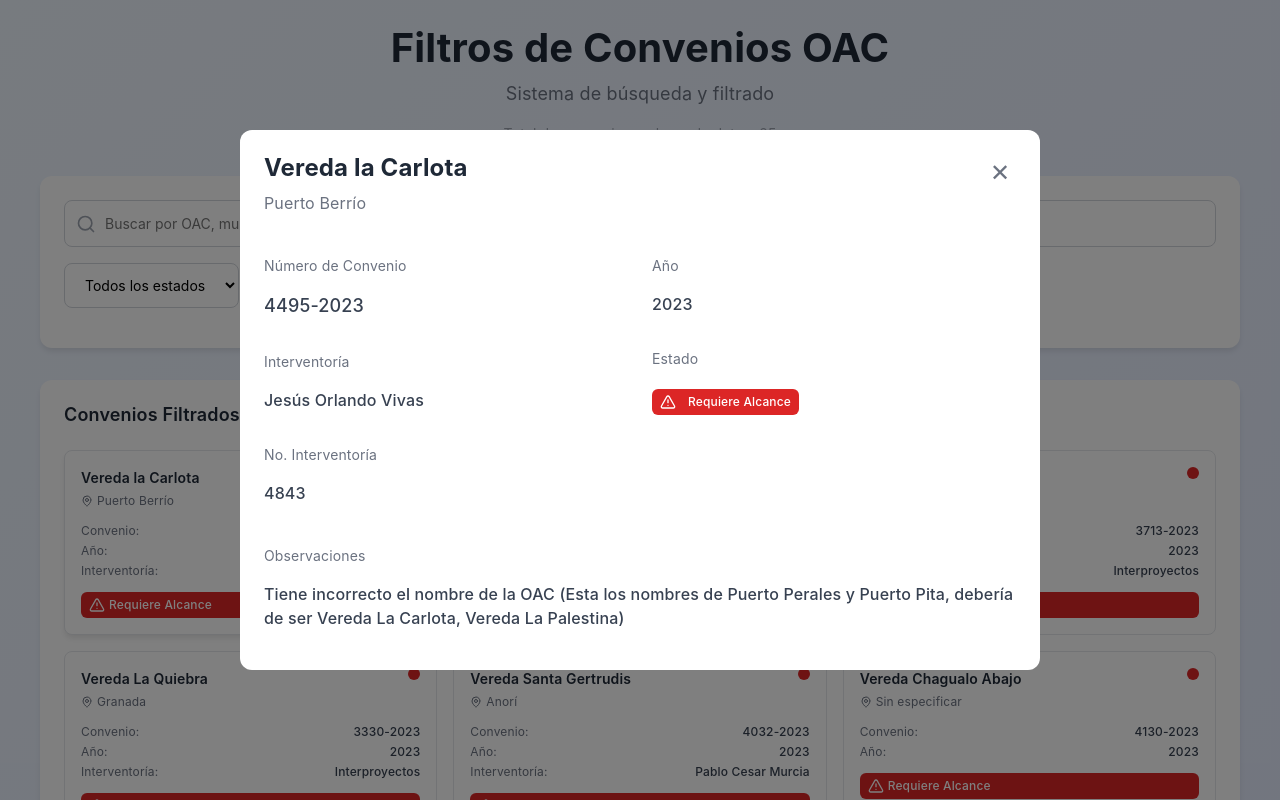
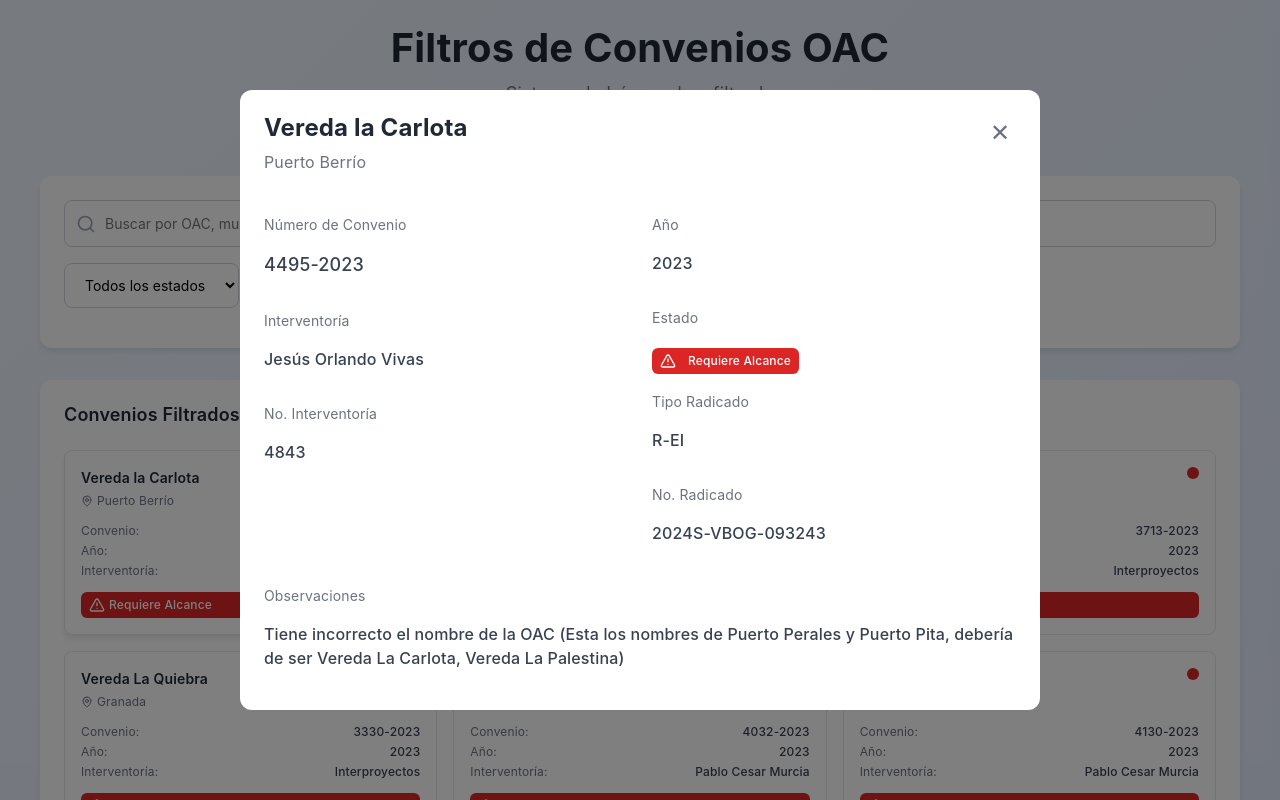
Before and after one commit to shalo10967/dragonBall, a React (Create React App) app: page / in a window 1280 px wide. Both pictures are taken after a click on the element 250 px from the left and 542 px from the top of the page. Shown: the top 800 px of the page. Built offline with nearby package versions, Linux system fonts and the light colour scheme.

Commit message:
Update ConveniosAnalysis.tsx

```diff
--- a/src/screens/ConveniosAnalysis/ConveniosAnalysis.tsx
+++ b/src/screens/ConveniosAnalysis/ConveniosAnalysis.tsx
@@ -18,6 +18,7 @@ interface Convenio {
   interventoria: string;
   numeroInterventoria: string;
   radicado: string;
+  tipoRadicado: string;
   observaciones: string;
   status:
     | "requiere_alcance"
@@ -51,6 +52,7 @@ export const ConveniosAnalysis: React.FC = () => {
       interventoria: "Jesús Orlando Vivas",
       numeroInterventoria: "4843",
       radicado: "2024S-VBOG-093243",
+      tipoRadicado: "R-EI",
       observaciones:
         "Tiene incorrecto el nombre de la OAC (Esta los nombres de Puerto Perales y Puerto Pita, debería de ser Vereda La Carlota, Vereda La Palestina)",
       status: "requiere_alcance",
@@ -64,6 +66,7 @@ export const ConveniosAnalysis: React.FC = () => {
       interventoria: "Jesús Orlando Vivas",
       numeroInterventoria: "4843",
       radicado: "2024S-VBOG-093243",
+      tipoRadicado: "R-EI",
       observaciones:
         "Tiene incorrecto el nombre de la OAC (Esta los nombres de Puerto Perales y Puerto Pita, debería de ser Vereda La Carlota, Vereda La Palestina)",
       status: "requiere_alcance",
@@ -76,7 +79,8 @@ export const ConveniosAnalysis: React.FC = () => {
       convenio: "3713-2023",
       interventoria: "Interproyectos",
       numeroInterventoria: "5023",
-      radicado: "R-EI: 2024S-VBOG-063349 R-EC: 2024S-VBOG-088068",
+      radicado: "R-EI: 2024S-VBOG-063349 \nR-EC: 2024S-VBOG-088068",
+      tipoRadicado: "R-EI y R-EC",
       observaciones:
         'R- EI: Tiene malo el nombre del municipio, dice CAICEDO y es EL BAGRE. \n R- EC: NO REQUIERE ALCANCE, PERO EN EL OFICIO INDICAN "Que, una vez revisado el informe de cierre social, comprendido por el balance de estado social de proyecto, formato MASPS-MN1-IN-3-FR-2, PIS V2, así como por sus formatos concomitantes, entrega de OPC " Y ALLI NO SE HIZO OPC',
       status: "requiere_alcance",
@@ -90,6 +94,7 @@ export const ConveniosAnalysis: React.FC = () => {
       interventoria: "Interproyectos",
       numeroInterventoria: "5039",
       radicado: "2024S-VBOG-063284",
+      tipoRadicado: "R-EI",
       observaciones: "En el párrafo 4 menciona otro número de convenio",
       status: "requiere_alcance",
       year: 2023,
@@ -102,6 +107,7 @@ export const ConveniosAnalysis: React.FC = () => {
       interventoria: "Pablo Cesar Murcia",
       numeroInterventoria: "4506",
       radicado: "2024S-VBOG-099732",
+      tipoRadicado: "R-EI y R-EC",
       observaciones:
         "REQUIERE ALCANCE (1. El objeto del convenio es incorrecto, menciona otras OAC. \n2. En el párrafo 4 en donde dan CNO mencionan otros números de convenios)",
       status: "requiere_alcance",
@@ -110,11 +116,12 @@ export const ConveniosAnalysis: React.FC = () => {
     {
       id: 6,
       oac: "Vereda Chagualo Abajo",
-      municipio: "Sin especificar",
+      municipio: "Anorí",
       convenio: "4130-2023",
-      interventoria: "",
-      numeroInterventoria: "",
-      radicado: "",
+      interventoria: "Pablo Cesar Murcia",
+      numeroInterventoria: "4506",
+      radicado: "2024S-VBOG-099732",
+      tipoRadicado: "R-EI y R-EC",
       observaciones: "Información incompleta en el documento original",
       status: "requiere_alcance",
       year: 2023,
@@ -127,6 +134,7 @@ export const ConveniosAnalysis: React.FC = () => {
       interventoria: "Zaida Orjuela",
       numeroInterventoria: "4498",
       radicado: "2024S-VBOG-082014",
+      tipoRadicado: "R-EI y R-EC",
       observaciones:
         "REQUIERE ALCANCE (En el oficio no emiten CNO a la entrega de inicio, solo emiten CNO a la de cierre, y de cierre no anexan muchos soportes)",
       status: "requiere_alcance",
@@ -139,7 +147,8 @@ export const ConveniosAnalysis: React.FC = () => {
       convenio: "3553-2023",
       interventoria: "James Kamerer",
       numeroInterventoria: "5062",
-      radicado: "R-EI: 2024S-VBOG-044800 R-EC: 2024S-VBOG-089161",
+      radicado: "R-EI: 2024S-VBOG-044800 \nR-EC: 2024S-VBOG-089161",
+      tipoRadicado: "R-EI y R-EC",
       observaciones:
         'EI: PUEDE REQUERIR ALCANCE (Tiene malo el número del convenio en el siguiente párrafo: ". Formato MASPS-MN1-IN-3-FR-5 actualizado con las cotizaciones correspondientes V3 del convenio 3493 de 2023") \nEC: REQUIERE ALCANCE (Tiene mal el nombre de la OAC en el objeto del convenio)',
       status: "puede_requerir",
@@ -153,6 +162,7 @@ export const ConveniosAnalysis: React.FC = () => {
       interventoria: "James Alberto Kammerer",
       numeroInterventoria: "5062",
       radicado: "2024S-VBOG-032286",
+      tipoRadicado: "R-EI",
       observaciones:
         "REQUIERE ALCANCE (No mencionan el nombre de la OAC, numero de convenio y objeto del convenio)",
       status: "requiere_alcance",
@@ -166,6 +176,7 @@ export const ConveniosAnalysis: React.FC = () => {
       interventoria: "Construmar",
       numeroInterventoria: "4567",
       radicado: "2024S-VBOG-038049",
+      tipoRadicado: "R-EI",
       observaciones:
         "REQUIERE ALCANCE (ESTA MAL EL NUMERO DEL CONVENIO, tiene el 3329 y es el 3229-2023)",
       status: "requiere_alcance",
@@ -179,6 +190,7 @@ export const ConveniosAnalysis: React.FC = () => {
       interventoria: "Construmar",
       numeroInterventoria: "4567",
       radicado: "2024S-VBOG-038049",
+      tipoRadicado: "R-EI",
       observaciones:
         "REQUIERE ALCANCE (ESTA MAL EL NUMERO DEL CONVENIO, tiene el 346 y es el 3346-2023)",
       status: "requiere_alcance",
@@ -192,6 +204,7 @@ export const ConveniosAnalysis: React.FC = () => {
       interventoria: "Constructores H&G 4370",
       numeroInterventoria: "4370",
       radicado: "2024S-VBOG-079763",
+      tipoRadicado: "R-EC",
       observaciones:
         "REQUIERE ALCANCE (TIENE MALO EL NUMERO DEL CONVENIO DEL 3673-2023, en el oficio esta el 3663)",
       status: "requiere_alcance",
@@ -205,6 +218,7 @@ export const ConveniosAnalysis: React.FC = () => {
       interventoria: "Construmaj",
       numeroInterventoria: "5066",
       radicado: "2024S-VBOG-054500",
+      tipoRadicado: "R-EI",
       observaciones:
         "REQUIERE ALCANCE (1. No tiene el número del convenio. \n2. Tiene incorrecto el objeto del convenio, mencionan otra OAC y municipio)",
       status: "requiere_alcance",
@@ -218,6 +232,7 @@ export const ConveniosAnalysis: React.FC = () => {
       interventoria: "Construmaj",
       numeroInterventoria: "5066",
       radicado: "2024S-VBOG-059554",
+      tipoRadicado: "R-EI",
       observaciones:
         "REQUIERE ALCANCE (Tiene incorrecto el número de contrato de interventoría y el número de convenio)",
       status: "requiere_alcance",
@@ -231,6 +246,7 @@ export const ConveniosAnalysis: React.FC = () => {
       interventoria: "Leyalí",
       numeroInterventoria: "4420",
       radicado: "2024S-VBOG-056213",
+      tipoRadicado: "R-EI",
       observaciones:
         "POSIBLEMENTE REQUIERA DE ALCANCE (En esta entrega la interventoría remite tanto las subsanaciones correspondientes a la entrega inicial como la totalidad de los documentos de la entrega de cierre. \nSin embargo, en la respuesta emitida por SS únicamente se menciona el No Objeción respecto a los formatos de cierre, sin hacer referencia al No objeción de los documentos correspondientes a la Entrega inicial)",
       status: "posible_alcance",
@@ -244,6 +260,7 @@ export const ConveniosAnalysis: React.FC = () => {
       interventoria: "Leyalí",
       numeroInterventoria: "4420",
       radicado: "2024S-VBOG-047193",
+      tipoRadicado: "R-EI",
       observaciones:
         "POSIBLEMENTE SE DEBA DE HACER UN ALCANCE (En esta entrega la interventoría remite tanto las subsanaciones correspondientes a la entrega inicial como la totalidad de los documentos de la entrega de cierre. \nSin embargo, en la respuesta emitida por SS únicamente se menciona el No Objeción respecto a los formatos de cierre, sin hacer referencia al No objeción de los documentos correspondientes a la Entrega inicial)",
       status: "posible_alcance",
@@ -257,6 +274,7 @@ export const ConveniosAnalysis: React.FC = () => {
       interventoria: "Leyalí",
       numeroInterventoria: "4573",
       radicado: "2024S-VBOG-078672",
+      tipoRadicado: "R-EI",
       observaciones:
         "POSIBLEMENTE REQUIERA ALCANCE (En la entrega realizada por la interventoría se incluyen tanto los documentos correspondientes a la Entrega inicial como los de la Entrega de Cierre. \nNo obstante, en la respuesta emitida por SS únicamente emite concepto de No Objeción sobre los formatos de cierre, y se menciona de forma general el concepto de No Objeción a la documentación del convenio, sin especificar claramente si este abarca tanto la entrega inicial como la de cierre)",
       status: "posible_alcance",
@@ -270,6 +288,7 @@ export const ConveniosAnalysis: React.FC = () => {
       interventoria: "Interproyectos",
       numeroInterventoria: "5023",
       radicado: "2024S-VBOG-088068",
+      tipoRadicado: "R-EI",
       observaciones:
         'NO REQUIERE ALCANCE, PERO EN EL OFICIO INDICAN "Que, una vez revisado el informe de cierre social, comprendido por el balance de estado social de proyecto, formato MASPS-MN1-IN-3-FR-2, PIS V2, así como por sus formatos concomitantes, entrega de OPC " Y ALLI NO SE HIZO OPC',
       status: "no_requiere",
@@ -283,6 +302,7 @@ export const ConveniosAnalysis: React.FC = () => {
       interventoria: "James Alberto Kammerer",
       numeroInterventoria: "5062",
       radicado: "2024S-VBOG-044799",
+      tipoRadicado: "R-EI",
       observaciones:
         'PUEDE REQUERIR ALCANCE (Tiene malo el número del convenio en el siguiente párrafo: "Formato MASPS-MN1-IN-3-FR-5 actualizado con las cotizaciones correspondientes V3 del convenio 3493 de 2023")',
       status: "puede_requerir",
@@ -296,6 +316,7 @@ export const ConveniosAnalysis: React.FC = () => {
       interventoria: "Consorcio Yiwu",
       numeroInterventoria: "3563",
       radicado: "2025S-VBOG-003836",
+      tipoRadicado: "R-EI",
       observaciones:
         "REQUIERE ALCANCE (Esta incorrecto el número del convenio, en el oficio está el número 2766 y es el 2706)",
       status: "requiere_alcance",
@@ -309,6 +330,7 @@ export const ConveniosAnalysis: React.FC = () => {
       interventoria: "Consorcio Yiwu",
       numeroInterventoria: "3563",
       radicado: "2025S-VBOG-004340",
+      tipoRadicado: "R-EI",
       observaciones:
         "REQUIERE ALCANCE (tiene el No. convenio incorrecto, EN EL OFICIO ETA EL NUMERO 2951 y es el 2591)",
       status: "requiere_alcance",
@@ -322,6 +344,7 @@ export const ConveniosAnalysis: React.FC = () => {
       interventoria: "Consorcio Yiwu",
       numeroInterventoria: "3563",
       radicado: "2025S-VBOG-009811",
+      tipoRadicado: "R-EI (PIS V.3)",
       observaciones:
         "REQUIERE ALCANCE (En la respuesta de SS tiene el No. convenio incorrecto, en el oficio está el número 2353 y es el 2553. Además, dicen que dan CNO de PIS V1 y se envió V.3)",
       status: "requiere_alcance",
@@ -335,6 +358,7 @@ export const ConveniosAnalysis: React.FC = () => {
       interventoria: "Consorcio YIWU",
       numeroInterventoria: "3563",
       radicado: "2025S-VBOG-003839",
+      tipoRadicado: "R-EI",
       observaciones:
         "REQUIERE ALCANCE (TIENE EL OBJETO DE CONVENIO MALO, MENCIONA LA OAC CAUCHERAS)",
       status: "requiere_alcance",
@@ -348,6 +372,7 @@ export const ConveniosAnalysis: React.FC = () => {
       interventoria: "Consorcio Yiwu",
       numeroInterventoria: "3563",
       radicado: "2025S-VBOG-003837",
+      tipoRadicado: "R-EI",
       observaciones:
         "REQUIERE ALCANCE (En la primera entrega en los soportes del PIS tienen malo el nombre de la junta. En la respuesta de SS tiene el No. convenio y el nombre de la JAC incorrecto, en el oficio está el nombre de la OAC Caucheras y debe de ser la de ENTRASIPUEDES). \nEn la respuesta de SS del PIS V.3 no especifican nombre de la JAC ni No. de convenio)",
       status: "requiere_alcance",
@@ -361,6 +386,7 @@ export const ConveniosAnalysis: React.FC = () => {
       interventoria: "Consorcio Yiwu",
       numeroInterventoria: "3563",
       radicado: "2024S-VBOG-096894",
+      tipoRadicado: "R-EI",
       observaciones:
         "REQUIERE ALCANCE (TIENE EL NUMERO DE CONVENIO INCORRECTO EN EL PARRAFO 2 EN EL ULTIMO RENGLÓN ESTA EL 4755 Y ES EL 2405)",
       status: "requiere_alcance",
@@ -1108,6 +1134,18 @@ export const ConveniosAnalysis: React.FC = () => {
                         </span>
                       </div>
                     </div>
+                    <div>
+                      <p style={{ fontSize: "0.875rem", color: "#6b7280" }}>
+                        Tipo Radicado
+                      </p>
+                      <p style={{ fontWeight: "500" }}>{selectedCard.tipoRadicado}</p>
+                    </div>
+                    <div>
+                      <p style={{ fontSize: "0.875rem", color: "#6b7280" }}>
+                        No. Radicado
+                      </p>
+                      <p style={{ fontWeight: "500" }}>{selectedCard.radicado}</p>
+                    </div>
                   </div>
                 </div>
                 <div>
```
